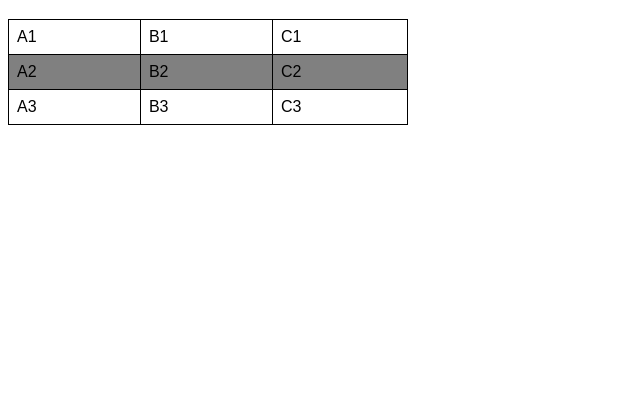
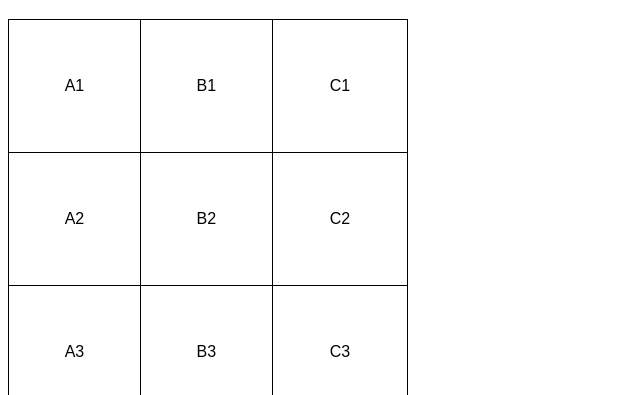
Before and after one commit to Wpiresc/html-css, a plain HTML site: page Exercicios/Ex023/index.html in a window 1280 px wide. Shown: the part 61-456 px from the top of the page, without its empty margins (0-640 px from the left). Drawn offline with Linux system fonts and the light colour scheme.

Commit message:
Update index.html

```diff
--- a/Exercicios/Ex023/index.html
+++ b/Exercicios/Ex023/index.html
@@ -11,16 +11,26 @@
 
         table {
             width: 400px;
+            height: 400px;
             border-collapse: collapse;
         }
 
         tr.linha {
-            background-color: gray;
+            background-color: ;
         }
 
         td {
             border: 1px solid black;
             padding: 8px;
+            text-align: center;
+            /* Alinhamento Horizontal: left center right */
+            vertical-align: middle;
+            /* Alinhamento Vertical: top middle bottom */
+
+        }
+
+        td.marca {
+            background-color: ;
         }
     </style>
 </head>
@@ -48,7 +58,7 @@
         <tr>
             <td>A3</td>
             <td>B3</td>
-            <td>C3</td>
+            <td class="marca">C3</td>
         </tr>
     </table>
 
```
